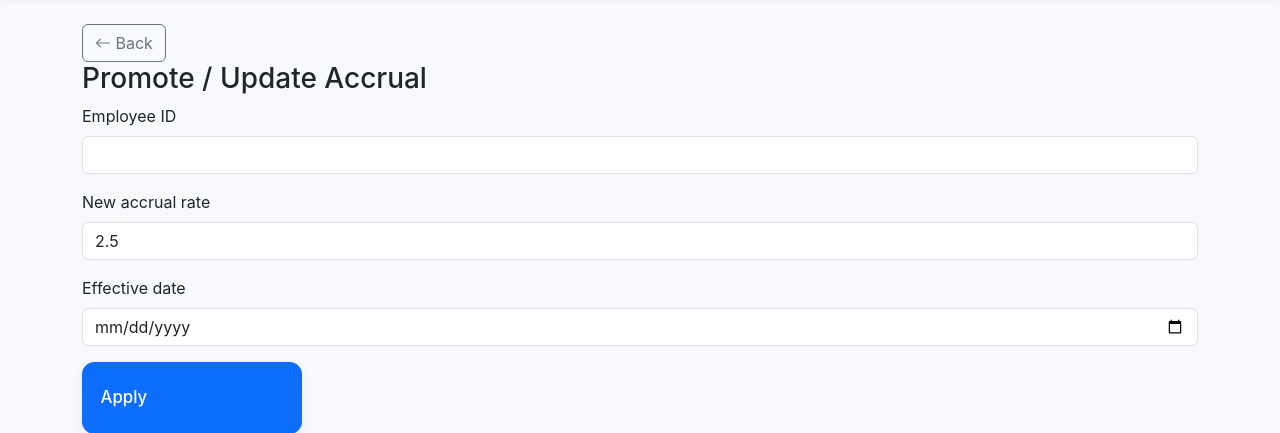
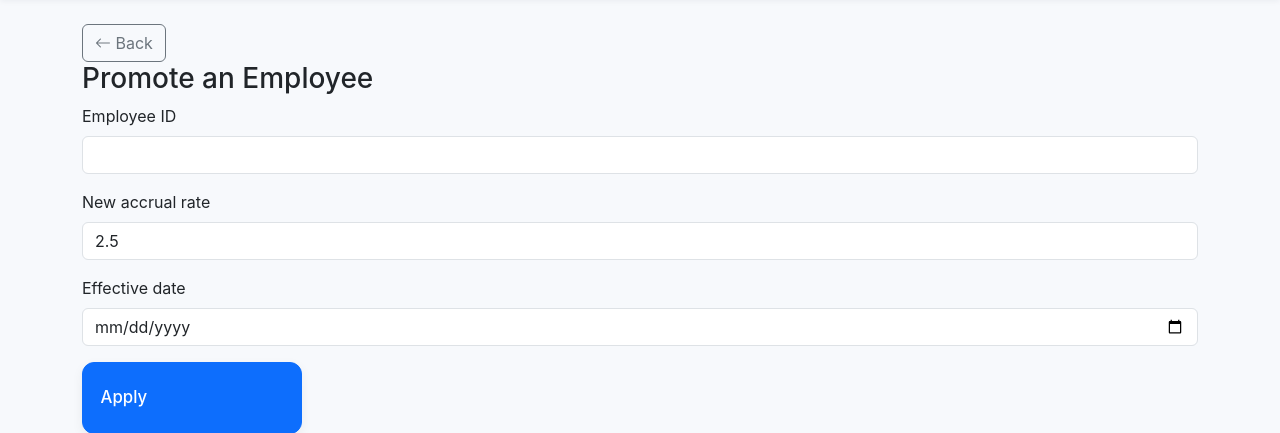
Before and after one commit to Yash-Aparajit/Leave-Management-System, a Python web app: template templates/promote_employee.html in a window 1280 px wide. Shown: the part 48-481 px from the top of the page. Run offline with Jinja, Linux system fonts and the light colour scheme; the template is opened without the code that fills it, so the values that code supplies are empty.

Commit message:
Update promote_employee.html

```diff
--- a/templates/promote_employee.html
+++ b/templates/promote_employee.html
@@ -1,7 +1,7 @@
 {% extends 'base.html' %}
 {% block content %}
 <a class='btn btn-outline-secondary back-btn' href='{{ url_for("index") }}'><i class='bi bi-arrow-left'></i> Back</a>
-<h3>Promote / Update Accrual</h3>
+<h3> Promote an Employee </h3>
 <form method='post'>
   <div class='mb-3'><label class='form-label'>Employee ID</label><input class='form-control' name='employee_id' required></div>
   <div class='mb-3'><label class='form-label'>New accrual rate</label><input class='form-control' name='new_rate' type='number' step='0.1' value='2.5' required></div>
```
